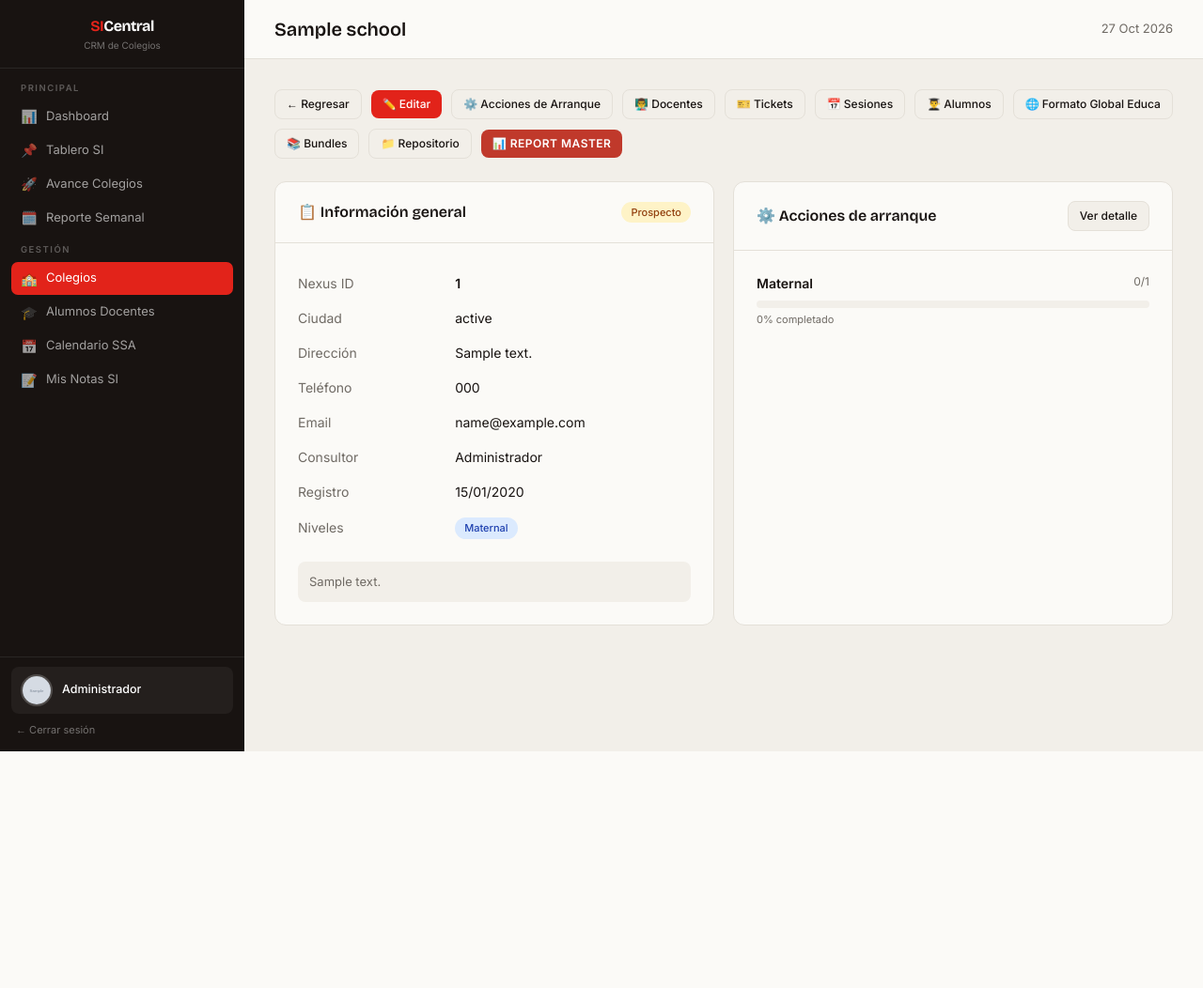
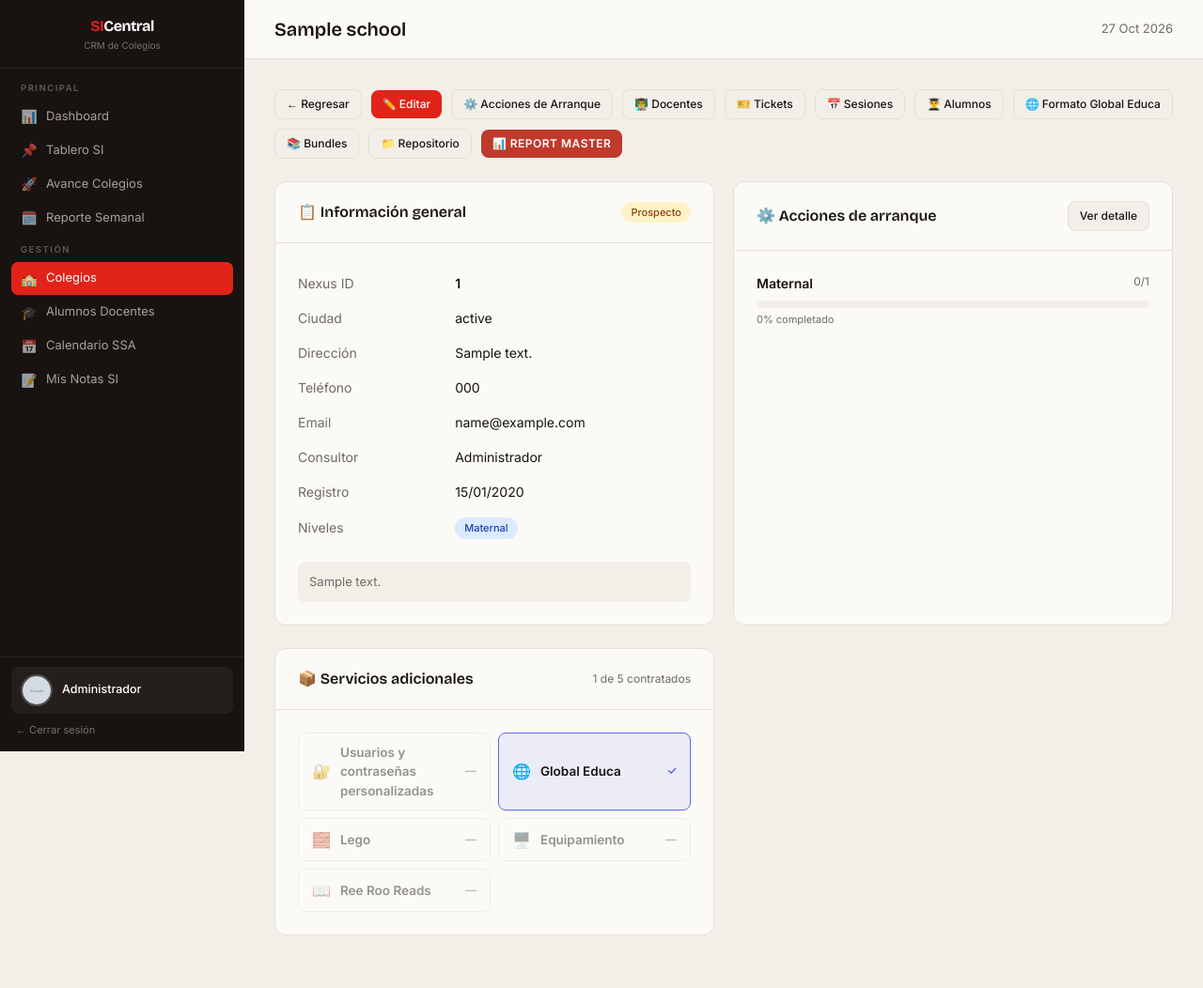
Before and after one commit to ismaelmacmillan06-bit/CRM-SI-, a Laravel app: page /schools/1 in a window 1280 px wide. Shown: the whole page at 94% size. Before the commit the page ends 800 px from the top, so only its background shows below. Run offline with Laravel 12, Linux system fonts and the light colour scheme; a user stored in the database is signed in; data comes from the database, SQL or seed files in the repository; tables that the repository leaves empty hold one stand-in row (values such as "Sample post"); grey boxes marked "Sample" are stand-in pictures; style sheets or scripts are compiled from the project's sources; some libraries are stand-ins or nearby versions.

Commit message:
Feat: cuadro de Servicios adicionales en la ficha del colegio
Co-Authored-By: Claude Opus 5.5 <noreply@anthropic.com>

```diff
--- a/app/Http/Controllers/SchoolController.php
+++ b/app/Http/Controllers/SchoolController.php
@@ -139,7 +139,8 @@ foreach ($roles as $role => $consultantId) {
         $formatoResumen = $school->tieneGlobalEduca()
             ? $formatoEntrega->summaryForSchool($school)
             : [];
-        return view('schools.show', compact('school', 'formatoResumen'));
+        $serviceTypes = SchoolServiceType::active()->get();
+        return view('schools.show', compact('school', 'formatoResumen', 'serviceTypes'));
     }
 
     public function edit(School $school)
--- a/resources/views/schools/show.blade.php
+++ b/resources/views/schools/show.blade.php
@@ -262,4 +262,42 @@
         </div>
     </div>
 </div>
+
+<div class="grid-2" style="margin-bottom:24px">
+    {{-- Servicios adicionales --}}
+    <div class="card">
+        <div class="card-header">
+            <span class="card-title">📦 Servicios adicionales</span>
+            <span style="font-size:12px; color:var(--text-muted)">
+                {{ $school->services->count() }} de {{ $serviceTypes->count() }} contratados
+            </span>
+        </div>
+        <div class="card-body">
+            @php $contratados = $school->services->pluck('id')->all(); @endphp
+            @if($serviceTypes->isEmpty())
+                <div style="font-size:13px; color:var(--text-muted)">No hay servicios configurados.</div>
+            @else
+            <div class="servicios-grid">
+                @foreach($serviceTypes as $stype)
+                    @php $tiene = in_array($stype->id, $contratados); @endphp
+                    <div style="display:flex; align-items:center; gap:10px; padding:10px 14px; border-radius:8px;
+                                border:1px solid {{ $tiene ? $stype->color : 'var(--border)' }};
+                                background:{{ $tiene ? $stype->color.'18' : 'transparent' }};
+                                {{ $tiene ? '' : 'opacity:.45' }}">
+                        <span style="font-size:16px">{{ $stype->icon }}</span>
+                        <span style="font-weight:600; font-size:13.5px; flex:1">{{ $stype->name }}</span>
+                        <span style="font-size:12px; font-weight:600; color:{{ $tiene ? $stype->color : 'var(--text-muted)' }}">
+                            {{ $tiene ? '✓' : '—' }}
+                        </span>
+                    </div>
+                @endforeach
+            </div>
+            @endif
+        </div>
+    </div>
+</div>
+<style>
+    .servicios-grid { display:grid; grid-template-columns:1fr 1fr; gap:8px; }
+    @media (max-width:600px) { .servicios-grid { grid-template-columns:1fr; } }
+</style>
 @endsection
```
